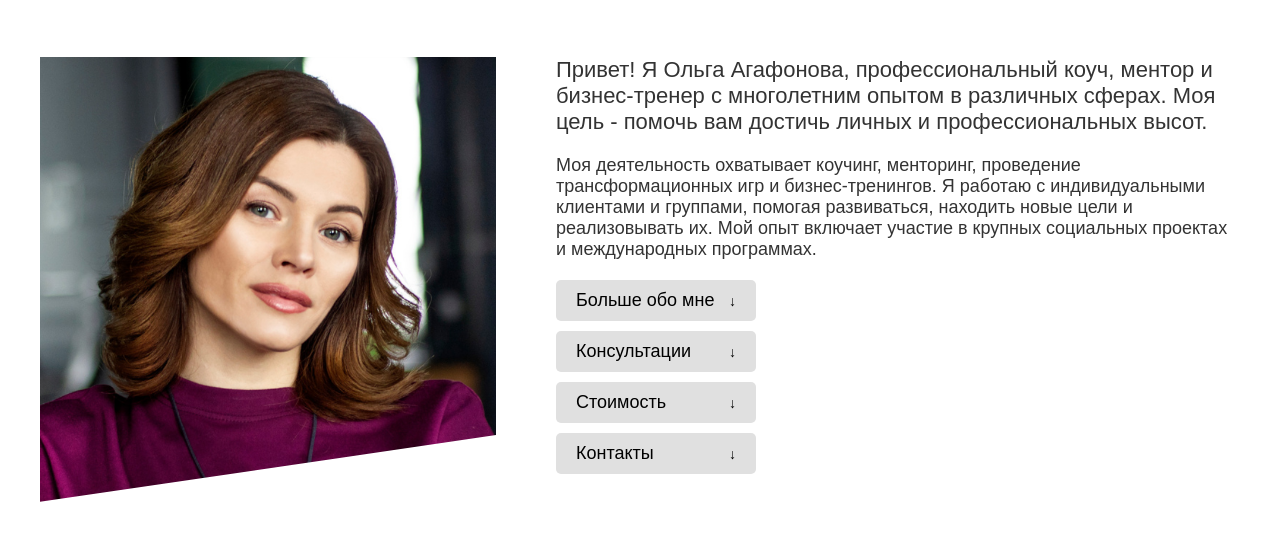
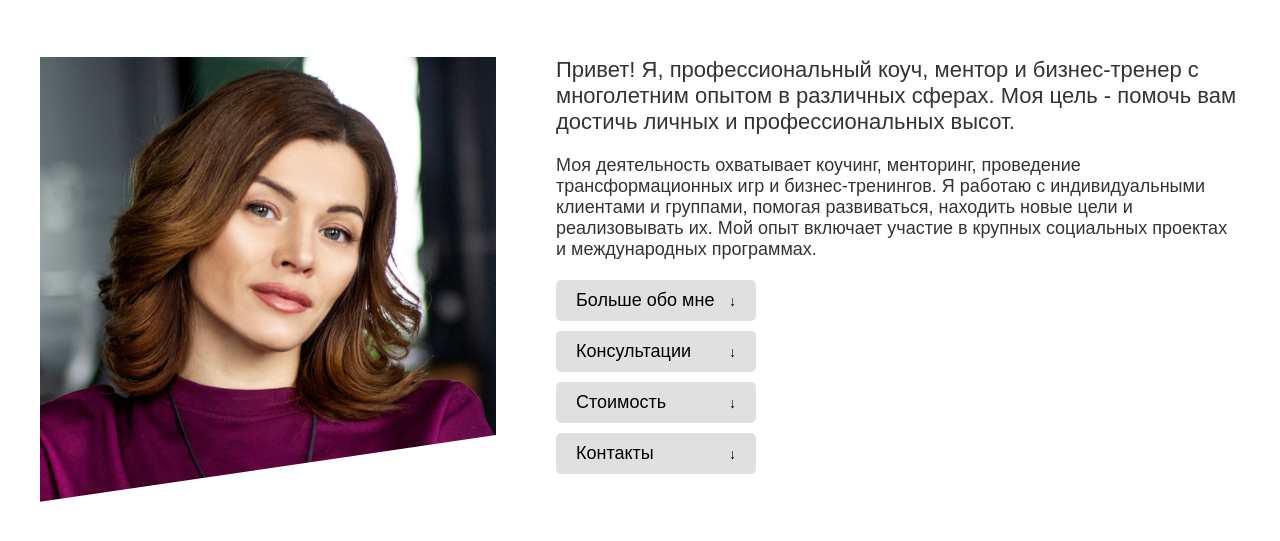
Before and after one commit to o-agafonova/tgchatGPT4o, a plain HTML site: page index.html in a window 1280 px wide. Shown: the part 51-592 px from the top of the page. Drawn offline with Linux system fonts and the light colour scheme.

Commit message:
Update index.html

```diff
--- a/index.html
+++ b/index.html
@@ -84,7 +84,7 @@
             <img src="profile_photo.png" alt="Ольга Агафонова">
         </div>
         <div class="right">
-            <div class="greeting">Привет! Я Ольга Агафонова, профессиональный коуч, ментор и бизнес-тренер с многолетним опытом в различных сферах. Моя цель - помочь вам достичь личных и профессиональных высот.</div>
+            <div class="greeting">Привет! Я, профессиональный коуч, ментор и бизнес-тренер с многолетним опытом в различных сферах. Моя цель - помочь вам достичь личных и профессиональных высот.</div>
             <div class="description">Моя деятельность охватывает коучинг, менторинг, проведение трансформационных игр и бизнес-тренингов. Я работаю с индивидуальными клиентами и группами, помогая развиваться, находить новые цели и реализовывать их. Мой опыт включает участие в крупных социальных проектах и международных программах.</div>
             <div class="buttons">
                 <button class="button">Больше обо мне <span class="arrow">↓</span></button>
```
